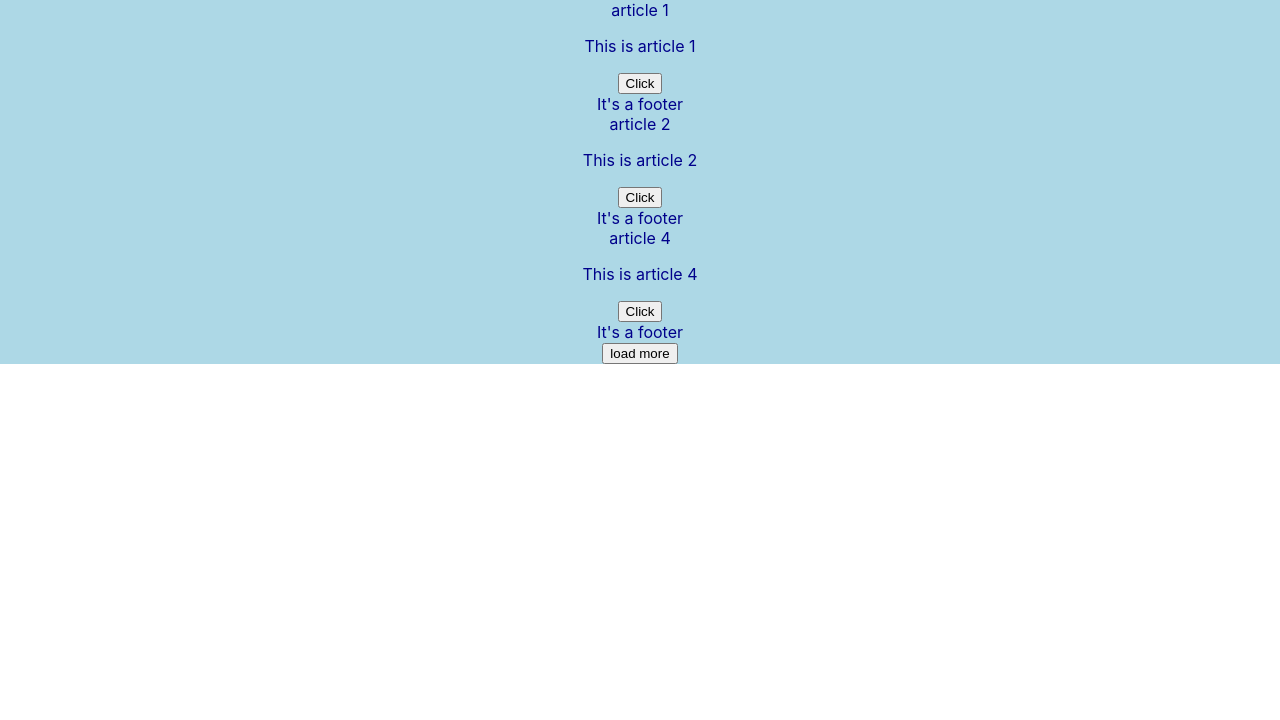
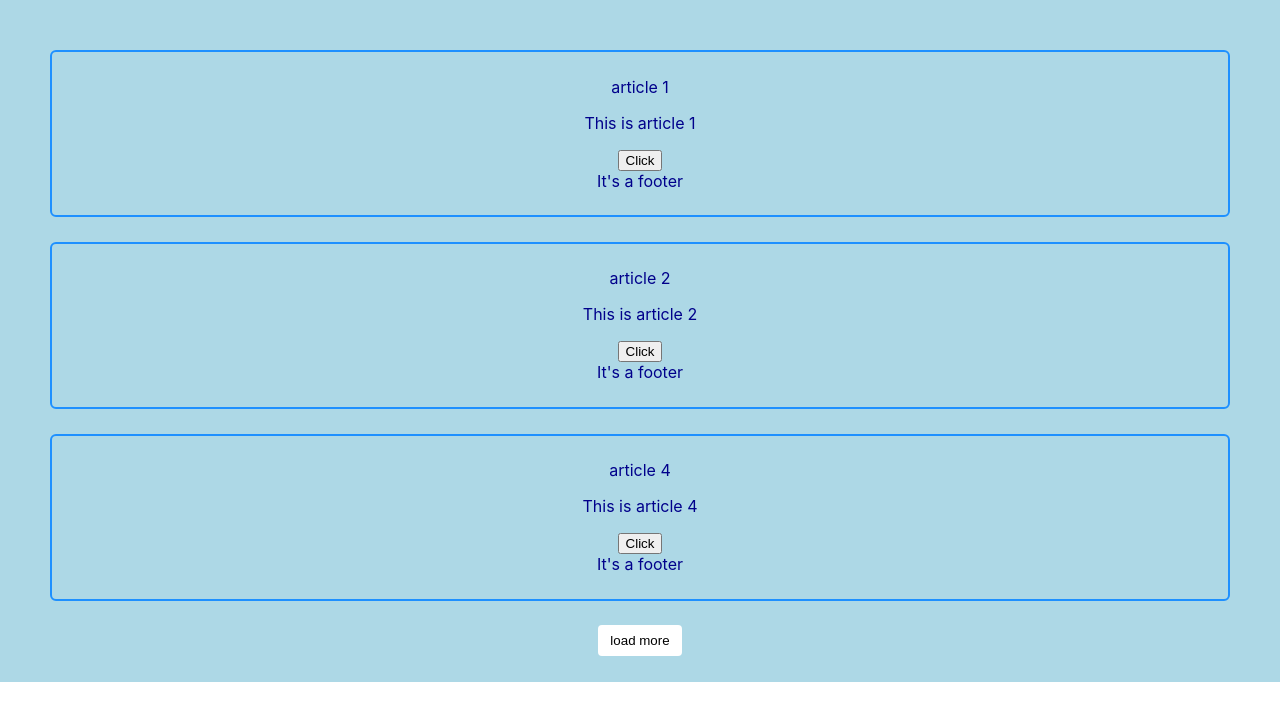
Before and after one commit to maryamghorbani/LearnReactJs, a React (Create React App) app: page / in a window 1280 px wide. Shown: the top 720 px of the page. Built offline with nearby package versions, Linux system fonts and the light colour scheme.

Commit message:
add css file to every js file add inline styles

```diff
--- a/src/App.css
+++ b/src/App.css
@@ -3,4 +3,5 @@
   text-align: center;
   color: darkblue;
   background-color: lightblue;
+  padding: 2%;
 }
--- a/src/App.js
+++ b/src/App.js
@@ -2,8 +2,8 @@ import logo from './logo.svg';
 import { Component } from 'react'
 import { useState } from 'react';
 import './App.css';
-import Card from "./Card";
-import Thumbnail from "./Thumbnail";
+import Card from "./components/Card";
+import Thumbnail from "./components/Thumbnail";
 
 // function App() {
 //   return (
@@ -99,10 +99,17 @@ class App extends Component{
 
     render() {
         let articleList = this.state.articles.map(article => article.active ? <Card key={article.id} title={article.title} body={article.body} /> : null)
+        let btnStyles = {
+            backgroundColor : 'white',
+            borderRadius : '4px',
+            border : 'none',
+            padding : '8px 12px'
+        }
         return (
+
             <div className="App">
                 { articleList }
-                <button onClick={this.loadMore}>load more</button>
+                <button style={btnStyles} onClick={this.loadMore}>load more</button>
                 {
                     this.state.loading
                         ? <div>Loading ...</div>
--- /dev/null
+++ b/src/components/Card.css
@@ -0,0 +1,6 @@
+.card {
+    border: 2px solid dodgerblue;
+    border-radius: 6px;
+    padding: 2%;
+    margin: 2%;
+}
--- a/src/Card.js
+++ b/src/components/Card.js
@@ -1,4 +1,4 @@
-
+import './Card.css'
 
 function Card(props) {
     return (
--- /dev/null
+++ b/src/components/Thumbnail.css
@@ -0,0 +1,5 @@
+.thumbnail {
+    border: 2px solid dodgerblue;
+    border-radius: 6px;
+    margin: 2%;
+}
--- a/src/Thumbnail.js
+++ b/src/components/Thumbnail.js
@@ -1,4 +1,5 @@
-import { Component } from 'react'
+import { Component } from 'react';
+import './Thumbnail.css'
 
 class Thumbnail extends Component{
 
--- a/src/index.js
+++ b/src/index.js
@@ -3,7 +3,7 @@ import ReactDOM from 'react-dom';
 import './index.css';
 import App from './App';
 import reportWebVitals from './reportWebVitals';
-import Card from "./Card";
+import Card from "./components/Card";
 
 
 
```
